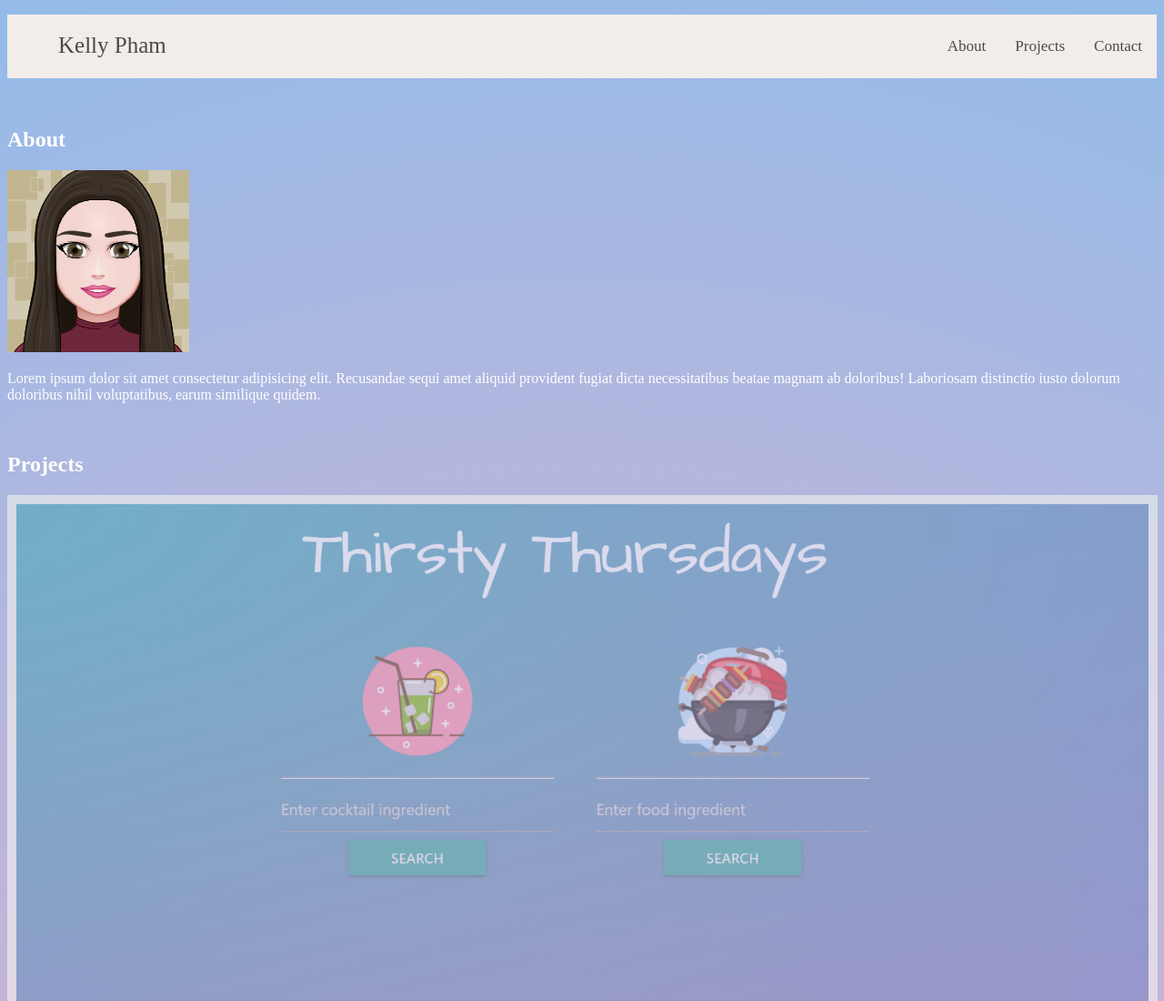
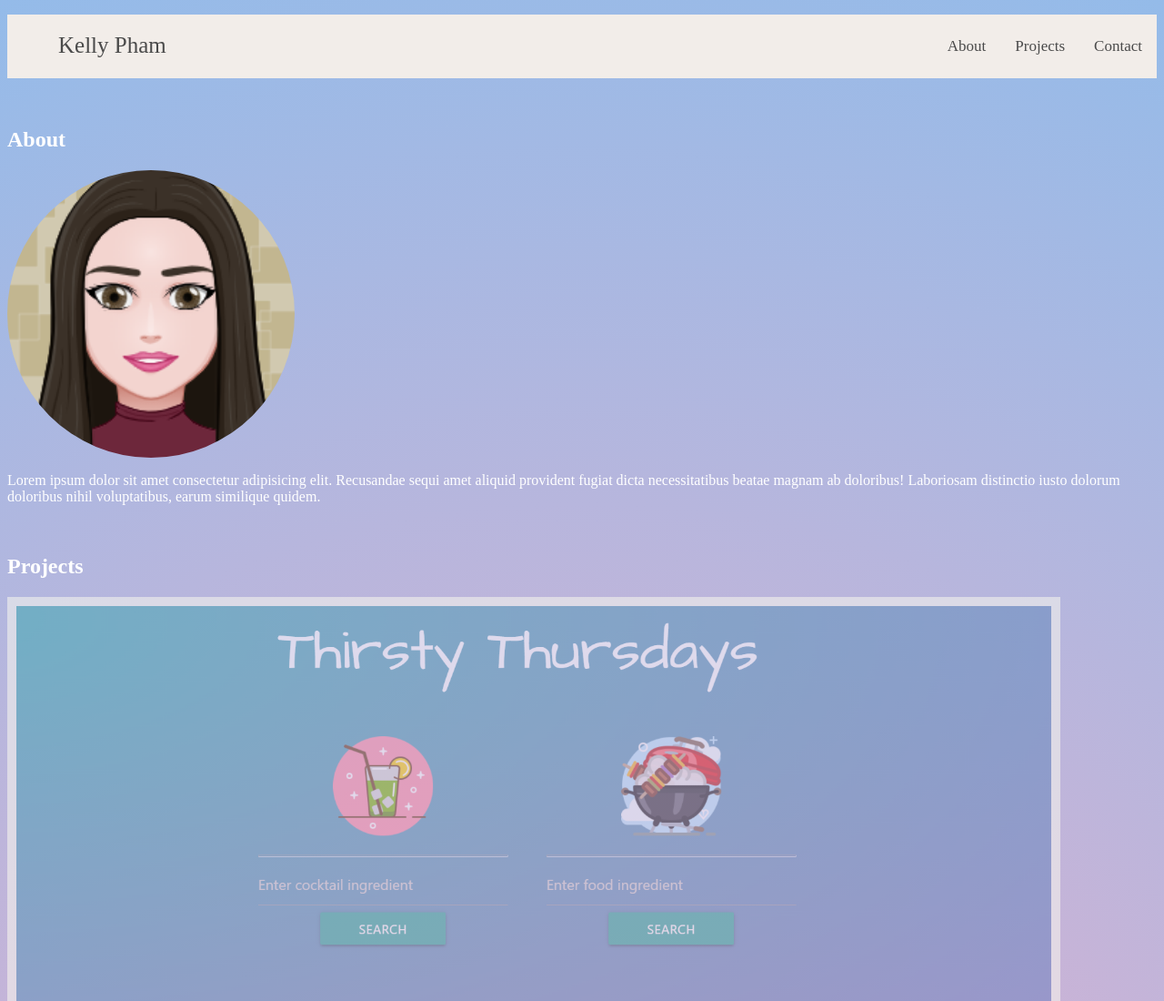
Before and after one commit to kpham000/portfolio, a plain HTML site: page index.html in a window 1280 px wide. Shown: the top 1100 px of the page at 91% size. Drawn offline with Linux system fonts and the light colour scheme; a web font is replaced by a local one.

Commit message:
stylesheet

```diff
--- a/Assets/style.css
+++ b/Assets/style.css
@@ -42,8 +42,8 @@ body {
 
 .avatar {
     vertical-align: middle;
-    width: 50px;
-    height: 50px;
+    width: 25%;
+    height: auto;
     border-radius: 50%;
 }
 
@@ -52,7 +52,7 @@ body {
 }
 
 #thirsty {
-    width:98.5%;
+    width:90%;
     height: auto;
     border: solid ivory 10px;
     opacity: 0.5;
@@ -64,7 +64,7 @@ body {
 }
 
 #potluck {
-    width:98.5%;
+    width:90%;
     height: auto;
     border: solid ivory 10px;
     opacity: 0.5;
@@ -76,7 +76,7 @@ body {
 }
 
 #passgen {
-    width:98.5%;
+    width:90%;
     height: auto;
     border: solid ivory 10px;
     opacity: 0.5;
--- a/index.html
+++ b/index.html
@@ -25,7 +25,7 @@
     <section>
         <h1>About</h1>
         <p>
-            <img src="./img/AvatarMaker.png" alt="my-avatar">
+            <img class="avatar" src="./img/AvatarMaker.png" alt="my-avatar">
         </p>
         <p>
             Lorem ipsum dolor sit amet consectetur adipisicing elit. Recusandae sequi amet aliquid provident fugiat dicta necessitatibus beatae magnam ab doloribus! Laboriosam distinctio iusto dolorum doloribus nihil voluptatibus, earum similique quidem.
```
